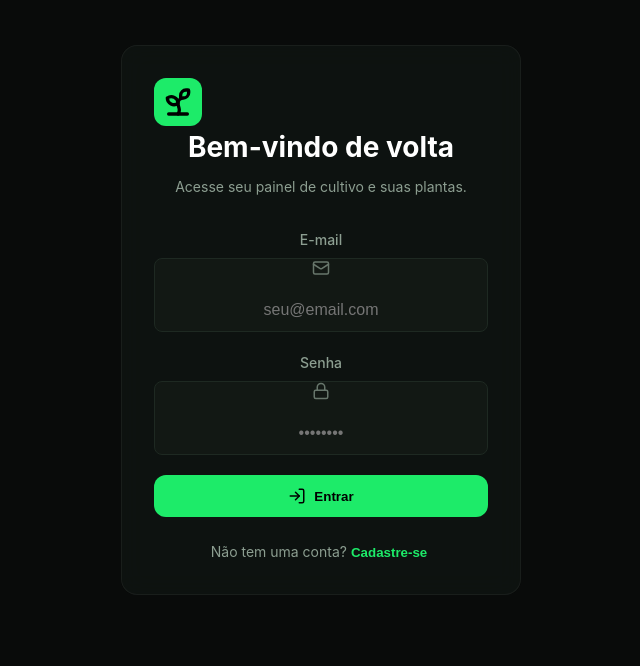
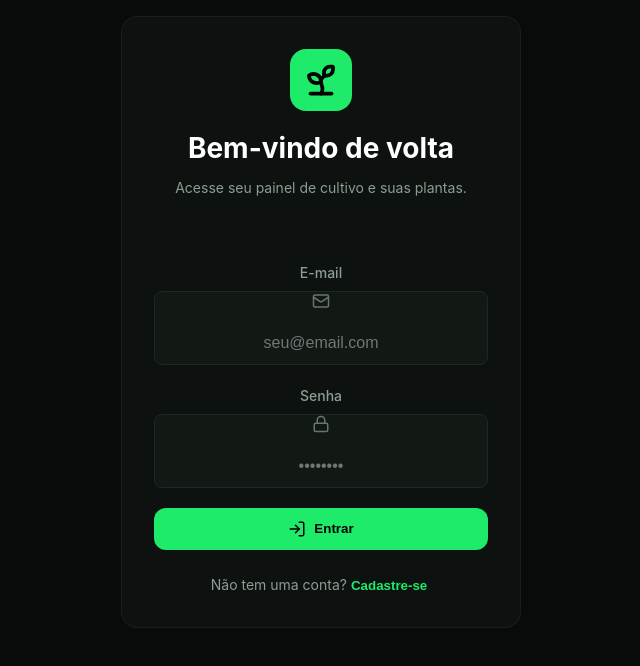
Before and after one commit to yanmacedoo/GrowApp, a React (Vite) app: page /login in a window 1280 px wide. Shown: the top 666 px of the page, without its empty margins (319-959 px from the left). Built offline with nearby package versions, Linux system fonts and the light colour scheme; no server answers.

Commit message:
style: center logo in login screen

```diff
--- a/src/pages/Login.tsx
+++ b/src/pages/Login.tsx
@@ -50,9 +50,9 @@ export const Login = () => {
   return (
     <div className="auth-container">
       <div className="auth-card glass-panel">
-        <div className="flex flex-col items-center mb-8">
-          <div className="brand-icon mb-4" style={{ width: 'fit-content' }}>
-            <Sprout size={32} color="#000" strokeWidth={2.5} />
+        <div style={{ display: 'flex', flexDirection: 'column', alignItems: 'center', marginBottom: '2rem' }}>
+          <div className="brand-icon" style={{ width: 'fit-content', marginBottom: '1rem', padding: '0.8rem', borderRadius: '16px' }}>
+            <Sprout size={36} color="#000" strokeWidth={2.5} />
           </div>
           <h2 className="auth-title">{isLogin ? 'Bem-vindo de volta' : 'Crie sua conta'}</h2>
           <p className="auth-subtitle">
```
